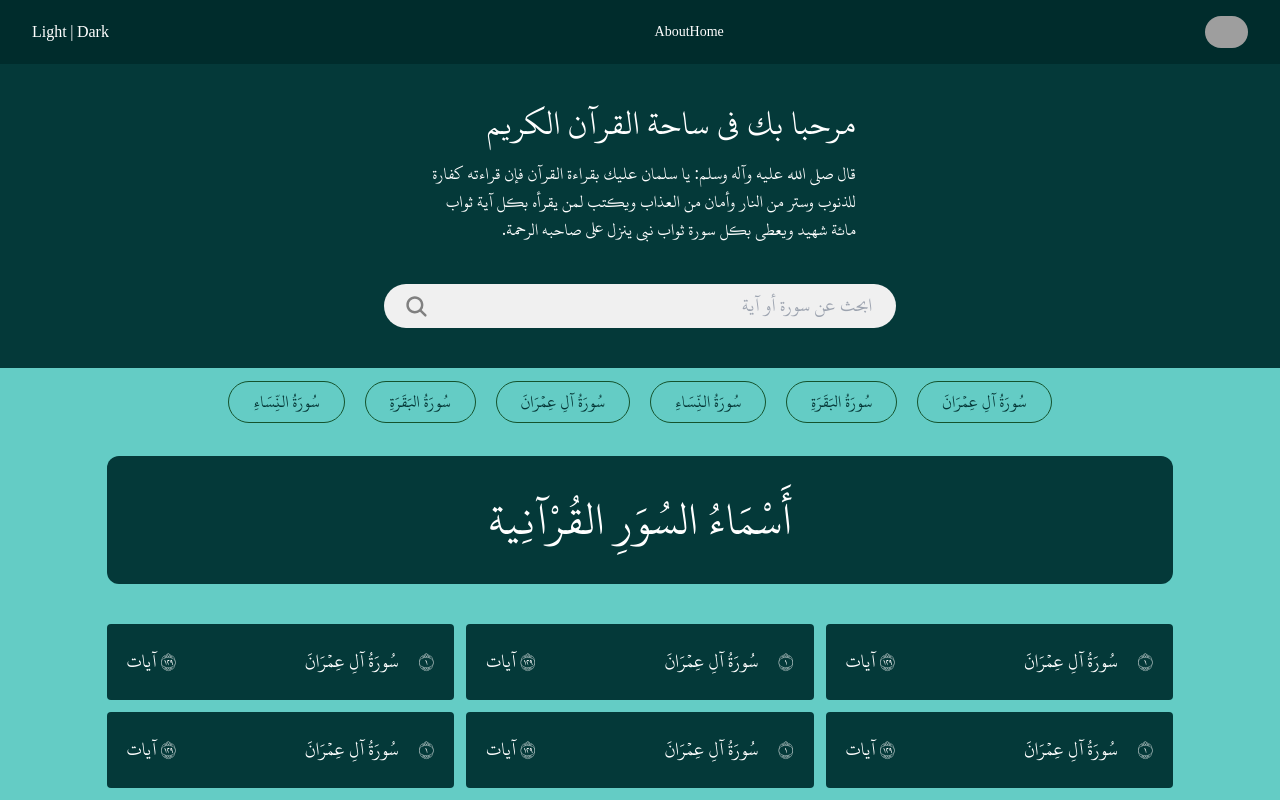
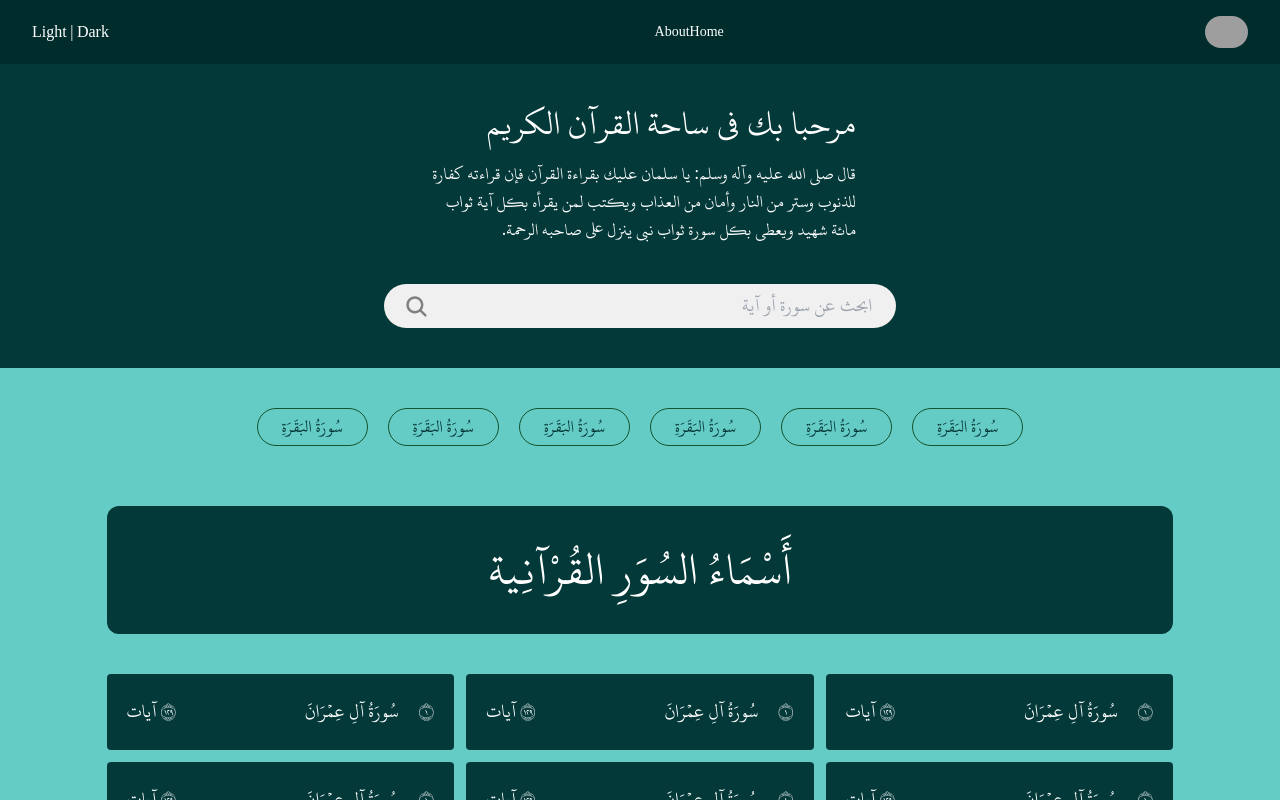
Before and after one commit to RashedAbdullah/quran-kareem, a React app: page / in a window 1280 px wide. Shown: the top 800 px of the page. Built offline with nearby package versions, Linux system fonts and the light colour scheme; no server answers; grey boxes are pictures that could not be loaded; the HTML template or start-up script is replaced by a standard one.

Commit message:
css issue

```diff
--- a/src/components/suggestedSurah/suggestedSurah.jsx
+++ b/src/components/suggestedSurah/suggestedSurah.jsx
@@ -2,56 +2,56 @@ const SuggestedSurah = () => {
   return (
     <div>
       <div className="p-5">
-        <ul className="flex align-middle justify-center gap-5 flex-wrap">
+        <ul className="flex align-middle justify-center gap-5 overflow-y-auto no-scrollbar p-5">
           <li>
             <a
-              className="border border-green-900 text-[#043535] rounded-full text-lg px-6 py-1 hover:bg-[#043939] hover:text-white transition hover:border-transparent"
+              className="border flex gap-1 border-green-900 text-[#043535] rounded-full text-lg px-6 py-1 hover:bg-[#043939] hover:text-white transition hover:border-transparent"
               href=""
             >
-              سُورَةُ آلِ عِمۡرَانَ
+              <p>سُورَةُ</p> <p>البَقَرَةِ</p>
             </a>
           </li>
           <li>
             <a
-              className="border border-green-900 text-[#043535] rounded-full text-lg px-6 py-1 hover:bg-[#043939] hover:text-white transition hover:border-transparent"
+              className="border flex gap-1 border-green-900 text-[#043535] rounded-full text-lg px-6 py-1 hover:bg-[#043939] hover:text-white transition hover:border-transparent"
               href=""
             >
-              سُورَةُ البَقَرَةِ
+              <p>سُورَةُ</p> <p>البَقَرَةِ</p>
             </a>
           </li>
           <li>
             {" "}
             <a
-              className="border border-green-900 text-[#043535] rounded-full text-lg px-6 py-1 hover:bg-[#043939] hover:text-white transition hover:border-transparent"
+              className="border flex gap-1 text-wrap border-green-900 text-[#043535] rounded-full text-lg px-6 py-1 hover:bg-[#043939] hover:text-white transition hover:border-transparent"
               href=""
             >
-              سُورَةُ النِّسَاءِ
+              <p>سُورَةُ</p> <p>البَقَرَةِ</p>
             </a>
           </li>
           <li>
             <a
-              className="border  border-green-900 text-[#043535] rounded-full text-lg px-6 py-1 hover:bg-[#043939] hover:text-white transition hover:border-transparent"
+              className="border flex gap-1 border-green-900 text-[#043535] rounded-full text-lg px-6 py-1 hover:bg-[#043939] hover:text-white transition hover:border-transparent"
               href=""
             >
-              سُورَةُ آلِ عِمۡرَانَ
+              <p>سُورَةُ</p> <p>البَقَرَةِ</p>
             </a>
           </li>
           <li>
             {" "}
             <a
-              className="border  border-green-900 text-[#043535] rounded-full text-lg px-6 py-1 hover:bg-[#043939] hover:text-white transition hover:border-transparent"
+              className="border flex gap-1 border-green-900 text-[#043535] rounded-full text-lg px-6 py-1 hover:bg-[#043939] hover:text-white transition hover:border-transparent"
               href=""
             >
-              سُورَةُ البَقَرَةِ
+              <p>سُورَةُ</p> <p>البَقَرَةِ</p>
             </a>
           </li>
           <li>
             {" "}
             <a
-              className="border border-green-900 text-[#043535] rounded-full text-lg px-6 py-1 hover:bg-[#043939] hover:text-white transition hover:border-transparent"
+              className="border flex gap-1 border-green-900 text-[#043535] rounded-full text-lg px-6 py-1 hover:bg-[#043939] hover:text-white transition hover:border-transparent"
               href=""
             >
-              سُورَةُ النِّسَاءِ
+              <p>سُورَةُ</p> <p>البَقَرَةِ</p>
             </a>
           </li>
         </ul>
--- a/src/index.css
+++ b/src/index.css
@@ -7,6 +7,10 @@ body {
   font-family: hafs;
 }
 
+::-webkit-scrollbar {
+  display: none;
+}
+
 @tailwind base;
 @tailwind components;
 @tailwind utilities;
```
